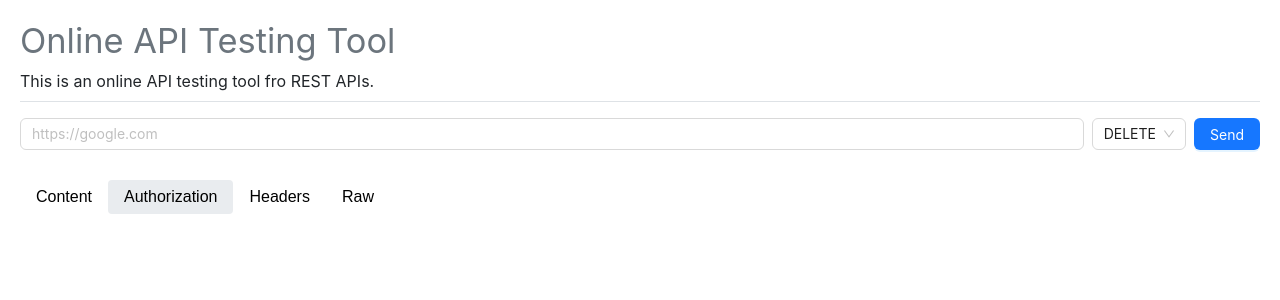
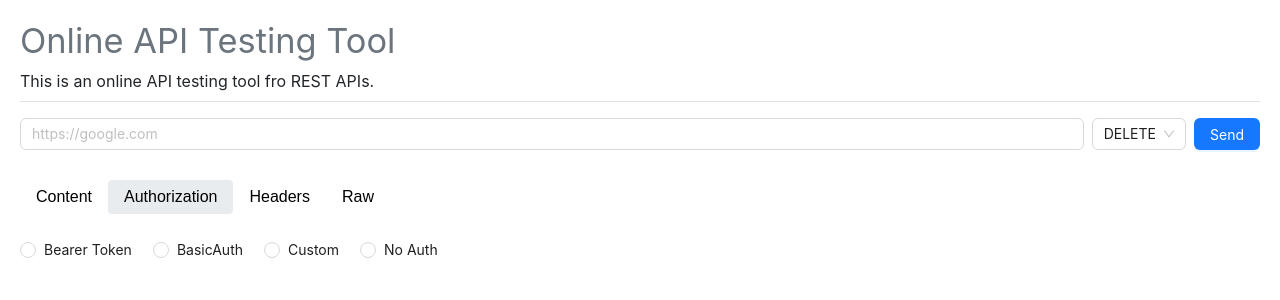
Before and after one commit to KHPhuc/test-api, a React (Vite) app: page / in a window 1280 px wide. Both pictures are taken after a click on the button "Authorization". Shown: the top 300 px of the page. Built offline with nearby package versions, Linux system fonts and the light colour scheme.

Commit message:
feat: Add authorization tab

```diff
--- /dev/null
+++ b/src/components/Home/AuthorizationTab.tsx
@@ -0,0 +1,12 @@
+import { Radio } from "antd";
+
+export default function AuthorizationTab() {
+    return <div className="flex flex-col">
+        <Radio.Group className="mb-3 flex gap-[5px]">
+            <Radio value={"BearerToken"}>Bearer Token</Radio>
+            <Radio value={"BasicAuth"}>BasicAuth</Radio>
+            <Radio value={"Custom"}>Custom</Radio>
+            <Radio value={"NoAuth"}>No Auth</Radio>
+        </Radio.Group>
+    </div>
+}
--- a/src/components/Home/Home.tsx
+++ b/src/components/Home/Home.tsx
@@ -6,6 +6,7 @@ import { useState } from "react";
 import { GoShareAndroid } from "react-icons/go";
 import { VscSymbolColor } from "react-icons/vsc";
 import ContentTab from "./ContentTab";
+import AuthorizationTab from "./AuthorizationTab";
 
 export default function Home() {
   const lineContent = useAppSelector((state) => state.content.lineNumbers);
@@ -117,7 +118,7 @@ export default function Home() {
         </div>
 
         {/* Body tab */}
-        {tabSelect === 0 ? <ContentTab /> : null}
+        {tabSelect === 0 ? <ContentTab /> : tabSelect === 1 ? <AuthorizationTab /> : null}
       </div>
     </div>
   );
```
